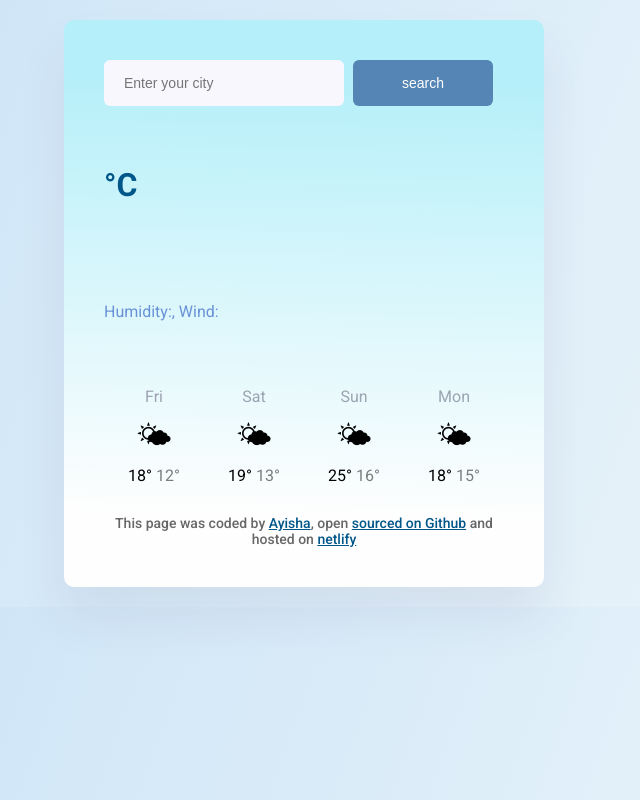
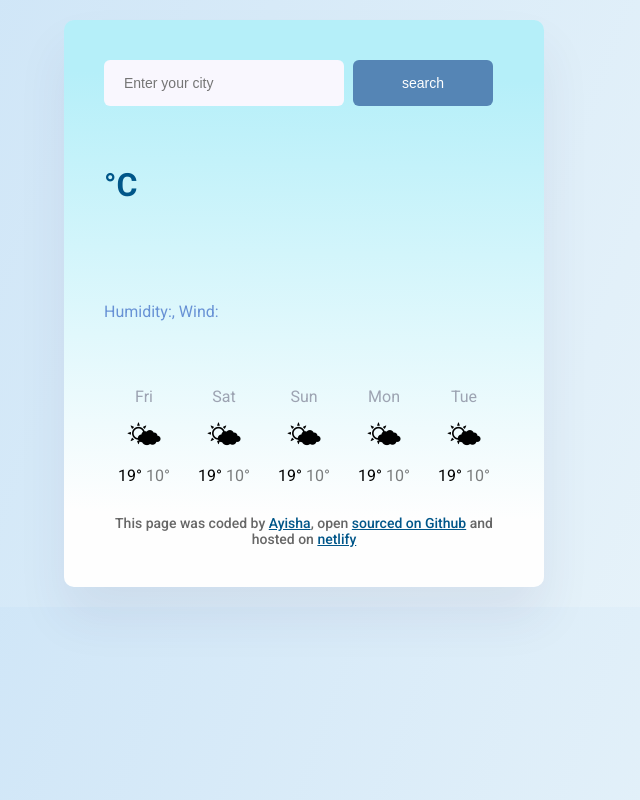
Before and after one commit to aishacmela/weather-application, a plain HTML site: page index.html in a window 1280 px wide. Shown: the whole page, without its empty margins (336-976 px from the left). Drawn offline with nearby package versions, Linux system fonts and the light colour scheme; no server answers.

Commit message:
injected Forecast  html to from java script

```diff
--- a/index.html
+++ b/index.html
@@ -43,50 +43,8 @@
     </h2>
     </main>
 
-<div class="forecast-weather">
-    <div class="row">
-        <div class="col-2">
-            <div class="forecast-weather-date">Fri</div>
-            <div class="forecast-weather-img">🌤</div>
-            <div class="forecast-weather-temperature">
-                <span class="forecast-weather-temperature-max">18°</span> <span
-                    class="weather-forecast-temperature-min">12°</span>
-            </div>
-        </div>
-    </div>
+<div class="forecast-weather" id="forecast">
 
-    <div class="row">
-        <div class="col-2">
-            <div class="forecast-weather-date">Sat</div>
-            <div class="forecast-weather-img">🌤</div>
-            <div class="forecast-weather-temperature">
-                <span class="forecast-weather-temperature-max">19°</span> <span
-                    class="weather-forecast-temperature-min">13°</span>
-            </div>
-        </div>
-    </div>
-
-    <div class="row">
-        <div class="col-2">
-            <div class="forecast-weather-date">Sun</div>
-            <div class="forecast-weather-img">🌤</div>
-            <div class="forecast-weather-temperature">
-                <span class="forecast-weather-temperature-max">25°</span> <span
-                    class="weather-forecast-temperature-min">16°</span>
-            </div>
-        </div>
-    </div>
-
-    <div class="row">
-        <div class="col-2">
-            <div class="forecast-weather-date">Mon</div>
-            <div class="forecast-weather-img">🌤</div>
-            <div class="forecast-weather-temperature">
-                <span class="forecast-weather-temperature-max">18°</span> <span
-                    class="weather-forecast-temperature-min">15°</span>
-            </div>
-        </div>
-    </div>
 </div>
 
 
--- a/scrpt.js
+++ b/scrpt.js
@@ -60,3 +60,25 @@ let searchFormElement = document.querySelector("#search-form");
 searchFormElement.addEventListener("submit", search);
 
 searchcity("Cape Town");
+
+function displayForecast(day){
+    let forecastElement = document.querySelector("#forecast");
+
+    let days = ["Fri", "Sat", "Sun", "Mon", "Tue"];
+    let forecastHtml = ""
+    days.forEach(function(day) {
+
+    forecastHtml = forecastHtml +
+        ` <div class="weather-forecast-day">
+   <div class="forecast-weather-date">${day}</div>
+   <div class="forecast-weather-icon">🌤</div>
+   <div class="forecast-weather-temperatures ">
+    <span class="forecast-weather-temperature-max">19°</span>
+    <span class="forecast-weather-temperature-min">10°</span>
+   </div>
+</div>`;
+});
+
+forecastElement.innerHTML = forecastHtml
+}
+displayForecast();
--- a/styles.css
+++ b/styles.css
@@ -99,15 +99,15 @@ a{
     line-height: 16px;
     margin-bottom: 10px;
 }
-.forecast-weather-img{
+.forecast-weather-icon{
     font-size: 30px;
     text-align: center;
 }
 
-.forecast-weather-temperature{
+.forecast-weather-temperatures{
     font-size: 16px;
 
 }
-.weather-forecast-temperature-min{
+.forecast-weather-temperature-min{
     opacity: 0.5;
 }
```
